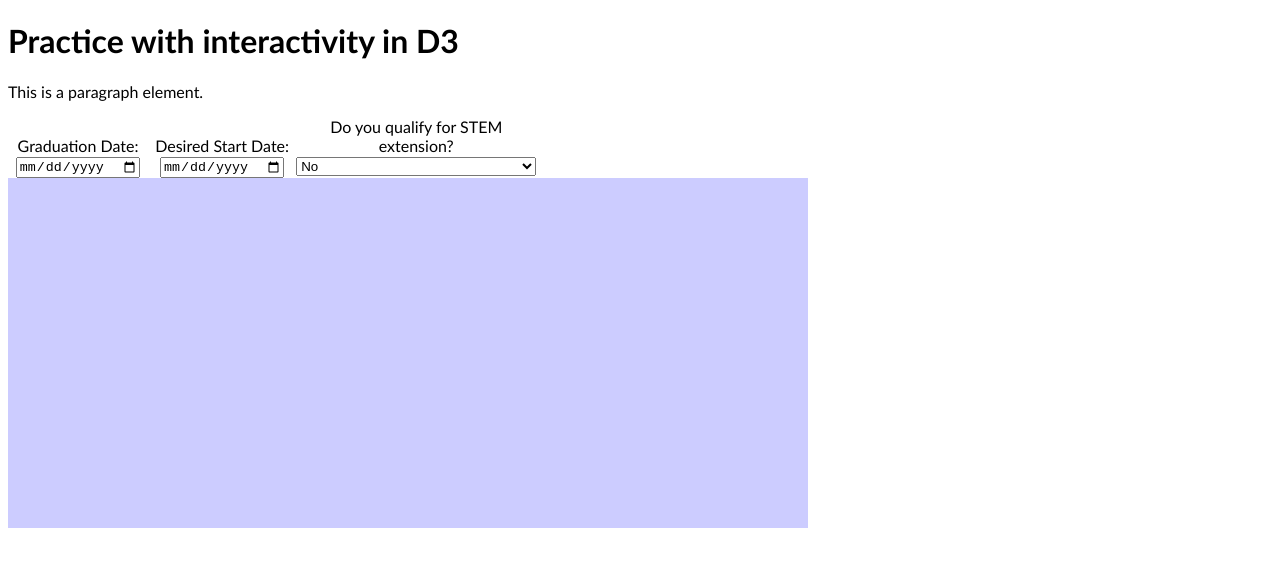
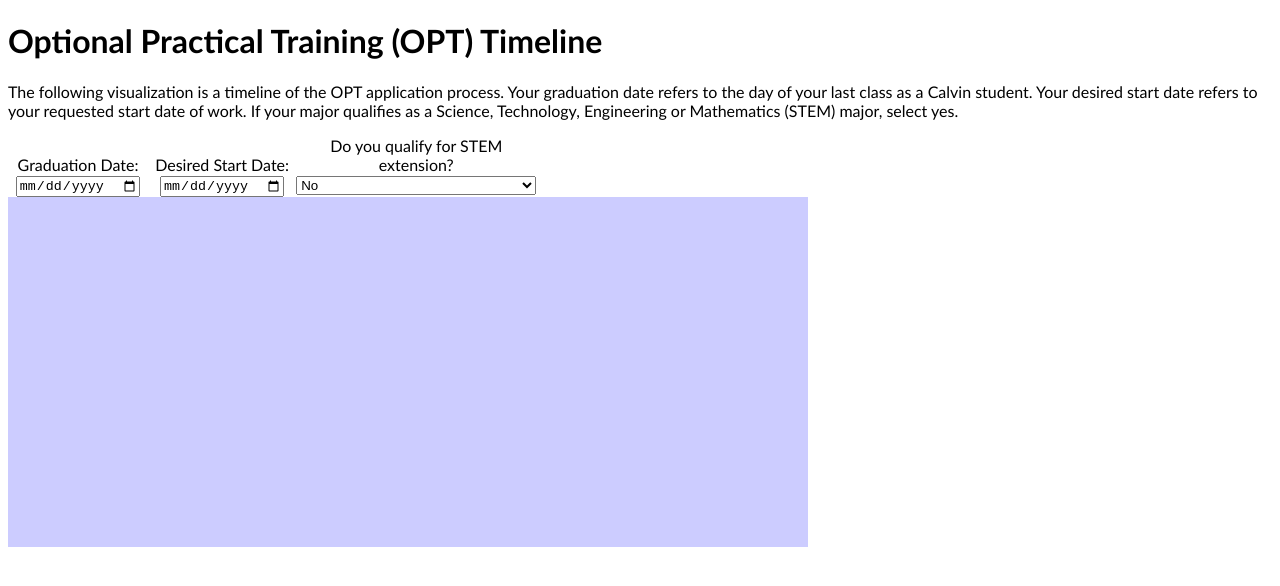
Before and after one commit to ivannarodriguez/D3Course, a plain HTML site: page interactive.html in a window 1280 px wide. Drawn offline with nearby package versions, Linux system fonts and the light colour scheme.

Commit message:
added paragraph text

```diff
--- a/interactive.html
+++ b/interactive.html
@@ -8,11 +8,16 @@
     <link rel="stylesheet" href="interactive.css" />
     <!--to use D3-->
     <script src="https://d3js.org/d3.v5.min.js"></script>
-    <title>Interactivity Practice</title>
+    <title>OPT Timeline</title>
   </head>
   <body>
-    <h1>Practice with interactivity in D3</h1>
-    <p>This is a paragraph element.</p>
+    <h1>Optional Practical Training (OPT) Timeline</h1>
+    <p>The following visualization is a timeline of the OPT application process.
+      Your graduation date refers to the day of your last class as a Calvin student.
+      Your desired start date refers to your requested start date of work.
+      If your major qualifies as a Science, Technology, Engineering or Mathematics (STEM)
+      major, select yes.
+    </p>
     <div id = "dropdowns">
       <span id = "grad">
         <label for="Graduation">Graduation Date: </label>
```
